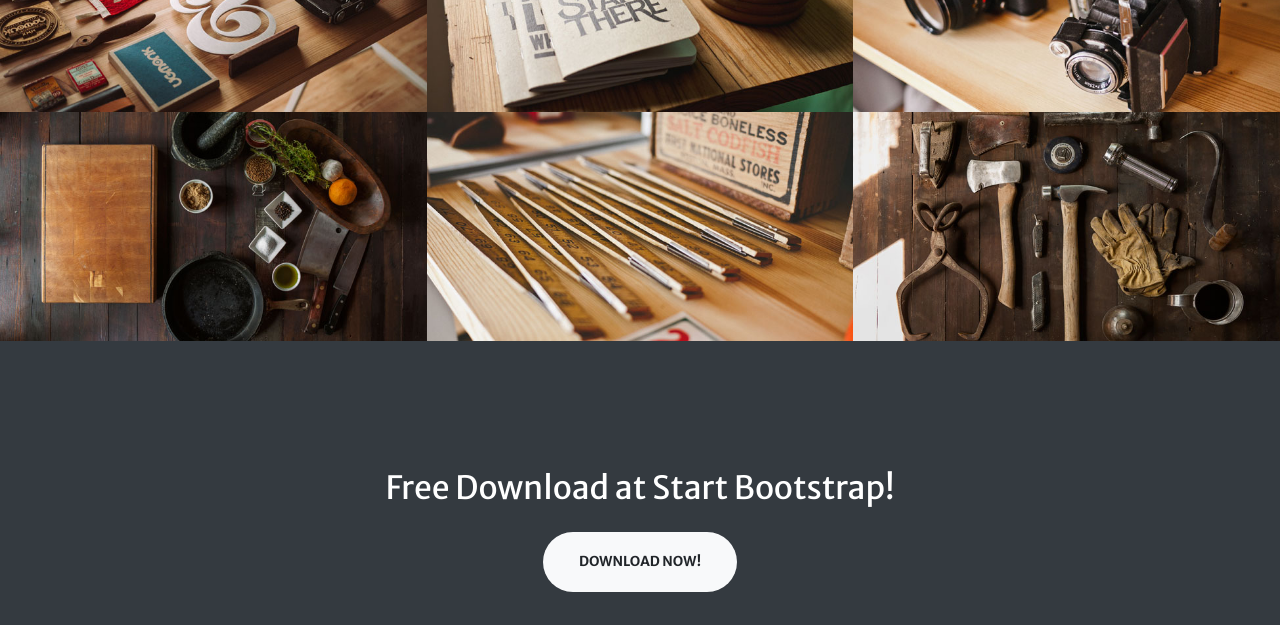
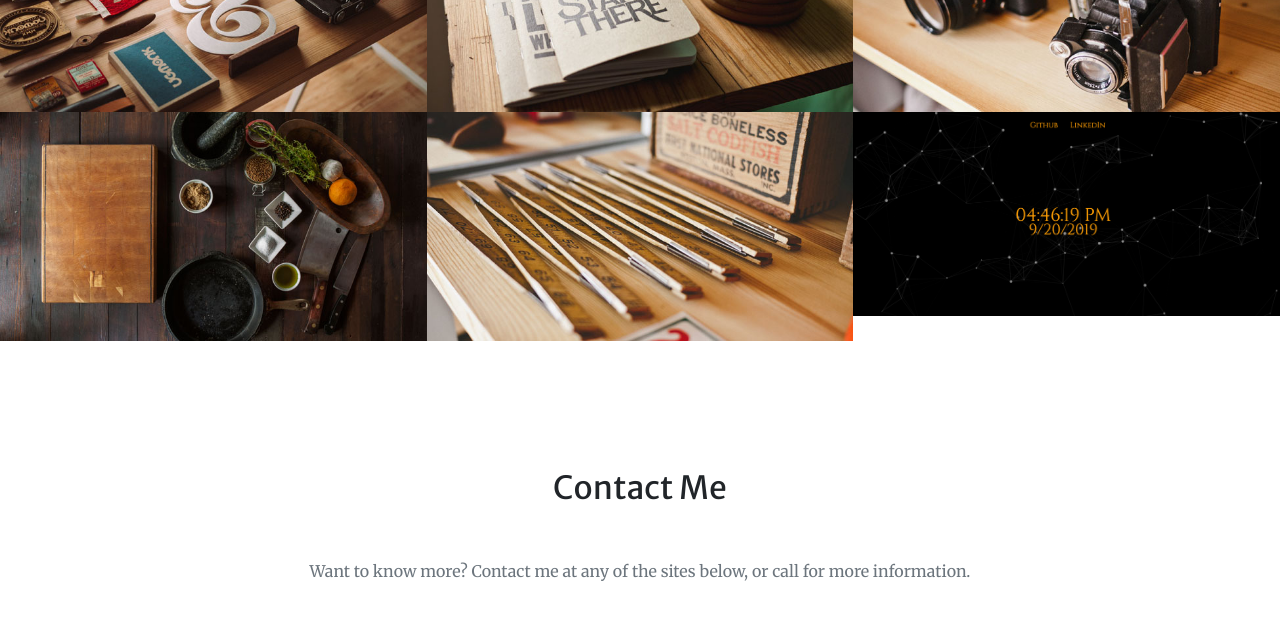
Before and after one commit to KoryStone05/KoryStone05.github.io, a website with bundled scripts: page index.html in a window 1280 px wide. Shown: the part 1890-2515 px from the top of the page. Built offline with nearby package versions, Linux system fonts and the light colour scheme; files whose address does not match are found by name.

Commit message:
Added html and a new image

```diff
--- a/gulpfile.js
+++ b/gulpfile.js
@@ -12,6 +12,7 @@ const plumber = require("gulp-plumber");
 const rename = require("gulp-rename");
 const sass = require("gulp-sass");
 const uglify = require("gulp-uglify");
+
 
 // Load package.json for banner
 const pkg = require('./package.json');
--- a/index.html
+++ b/index.html
@@ -86,7 +86,7 @@
         <div class="col-lg-8 text-center">
           <h2 class="text-white mt-0">About Me</h2>
           <hr class="divider light my-4">
-          <p class="text-white-50 mb-4">We'll come back to this later.</p>
+          <p class="text-white-50 mb-4">Web Developer in training at BC Skills.</p>
           <a class="btn btn-light btn-xl js-scroll-trigger" href="#services">Get Started!</a>
         </div>
       </div>
@@ -195,8 +195,8 @@
           </a>
         </div>
         <div class="col-lg-4 col-sm-6">
-          <a class="portfolio-box" href="img/portfolio/fullsize/6.jpg">
-            <img class="img-fluid" src="img/portfolio/thumbnails/6.jpg" alt="">
+          <a class="portfolio-box" href="../My_Portfolio/img/clock.png">
+            <img class="img-fluid" src="../My_Portfolio/img/clock.png" alt="clock">
             <div class="portfolio-box-caption p-3">
               <div class="project-category text-white-50">
                 Category
@@ -212,21 +212,15 @@
   </section>
 
   <!-- Call to Action Section -->
-  <section class="page-section bg-dark text-white">
-    <div class="container text-center">
-      <h2 class="mb-4">Free Download at Start Bootstrap!</h2>
-      <a class="btn btn-light btn-xl" href="https://startbootstrap.com/themes/creative/">Download Now!</a>
-    </div>
-  </section>
 
   <!-- Contact Section -->
   <section class="page-section" id="contact">
     <div class="container">
       <div class="row justify-content-center">
         <div class="col-lg-8 text-center">
-          <h2 class="mt-0">Let's Get In Touch!</h2>
+          <h2 class="mt-0">Contact Me</h2>
           <hr class="divider my-4">
-          <p class="text-muted mb-5">Ready to start your next project with us? Give us a call or send us an email and we will get back to you as soon as possible!</p>
+          <p class="text-muted mb-5">Want to know more? Contact me at any of the sites below, or call for more information.</p>
         </div>
       </div>
       <div class="row">
```
Also changed, not shown: img/clock.png (added), 2 other files.
